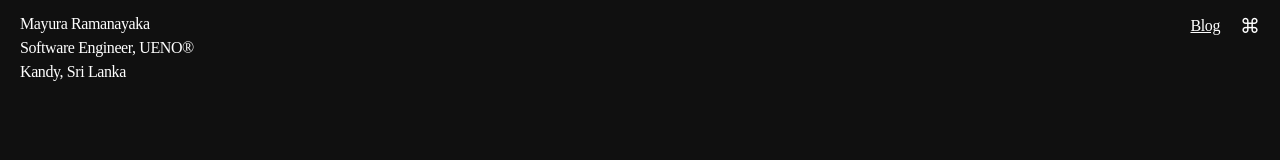
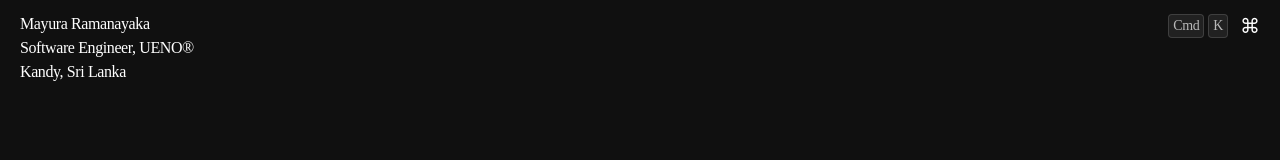
Before and after one commit to mrxnn/experimental, a Next.js app: page / in a window 1280 px wide. Shown: the top 160 px of the page. Built offline with nearby package versions, Linux system fonts and the light colour scheme.

Commit message:
Add hotkey FC

```diff
--- /dev/null
+++ b/components/Hotkey.tsx
@@ -0,0 +1,13 @@
+const Hotkey = ({ keys }: { keys: string[] }) => (
+  <p className="flex space-x-1 text-sm">
+    {keys.map((key, index) => (
+      <span
+        key={index}
+        className="bg-white/10 px-1 py-[1px] opacity-70 rounded border border-white border-opacity-20">
+        {key}
+      </span>
+    ))}
+  </p>
+);
+
+export default Hotkey;
--- a/components/Navbar.tsx
+++ b/components/Navbar.tsx
@@ -1,4 +1,5 @@
 import { motion } from "framer-motion";
+import Hotkey from "./Hotkey";
 
 export default function Navbar() {
   return (
@@ -12,7 +13,6 @@ export default function Navbar() {
             Mayura Ramanayaka
           </motion.p>
         </motion.div>
-
         <motion.div className="overflow-hidden">
           <motion.p
             initial={{ translateY: 44 }}
@@ -21,7 +21,6 @@ export default function Navbar() {
             Software Engineer, <a href="#">UENO®</a>
           </motion.p>
         </motion.div>
-
         <motion.div className="overflow-hidden">
           <motion.p
             initial={{ translateY: 44 }}
@@ -31,22 +30,22 @@ export default function Navbar() {
           </motion.p>
         </motion.div>
       </div>
-      <div className="flex items-center space-x-5">
+
+      <div className="flex items-center space-x-3">
         <motion.div
           initial={{ opacity: 0, translateY: 20 }}
           animate={{ opacity: 1, translateY: 0 }}
-          transition={{ duration: 0.8, ease: "easeOut", delay: 2 * 0.15 }}
-          className="underline">
-          Blog
+          transition={{ duration: 0.8, ease: "easeOut", delay: 2 * 0.15 }}>
+          <Hotkey keys={["Cmd", "K"]} />
         </motion.div>
         <motion.button
           initial={{ opacity: 0, translateY: 20 }}
           animate={{ opacity: 1, translateY: 0 }}
           transition={{ duration: 0.8, ease: "easeOut", delay: 3 * 0.15 }}
-          className="text-xl has-tooltip relative">
-          <span className="tooltip absolute px-3 py-1 rounded top-full -right-1 mt-2">
+          className="has-tooltip text-xl relative">
+          <div className="tooltip px-3 py-1 mt-2 rounded absolute top-full -right-1">
             Menu
-          </span>
+          </div>
           ⌘
         </motion.button>
       </div>
--- a/styles/globals.css
+++ b/styles/globals.css
@@ -13,7 +13,7 @@
     @apply bg-black;
   }
   body::-webkit-scrollbar-thumb {
-    @apply bg-white bg-opacity-5;
+    @apply bg-white/5;
   }
 }
 
@@ -23,7 +23,7 @@
   }
   .tooltip {
     @apply text-xs pointer-events-none opacity-0 transition duration-200;
-    @apply bg-white bg-opacity-20;
+    @apply bg-white/20;
   }
   .has-tooltip:hover .tooltip {
     @apply opacity-100;
```
